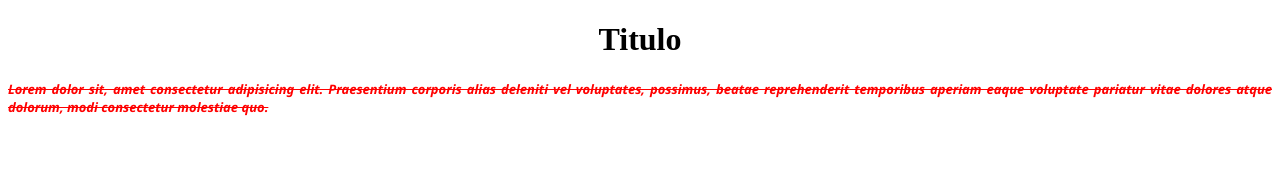
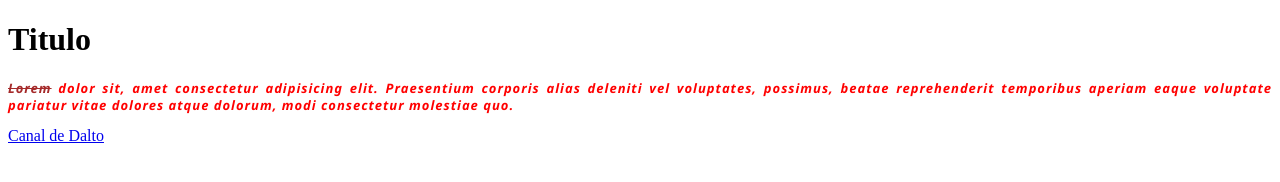
Before and after one commit to Sukhdeep-Singh08/cursohtmlcss, a plain HTML site: page css/propiedades-texto/index.html in a window 1280 px wide. Drawn offline with Linux system fonts and the light colour scheme.

Commit message:
Agregar decoración de texto 'line-through' a los elementos span y ajustar estilos de párrafo

```diff
--- a/css/propiedades-texto/index.html
+++ b/css/propiedades-texto/index.html
@@ -8,6 +8,7 @@
 </head>
 <body>
     <h1>Titulo</h1>
-    <p>Lorem  dolor sit, amet consectetur adipisicing elit. Praesentium corporis alias deleniti vel voluptates, possimus, beatae reprehenderit temporibus aperiam eaque voluptate pariatur vitae dolores atque dolorum, modi consectetur molestiae quo.</p>
+    <p><span>Lorem</span>  dolor sit, amet consectetur adipisicing elit. Praesentium corporis alias deleniti vel voluptates, possimus, beatae reprehenderit temporibus aperiam eaque voluptate pariatur vitae dolores atque dolorum, modi consectetur molestiae quo.</p>
+    <a href="https://www.youtube.com/watch?v=ELSm-G201Ls">Canal de Dalto</a>
 </body>
 </html>
--- a/css/propiedades-texto/styles.css
+++ b/css/propiedades-texto/styles.css
@@ -5,9 +5,13 @@ p{
     font-weight: bolder; /*Si ponemos Bold = 700, si ponemos bolder lo hace mas grueso un escalon mas (De lo maximo que se pueda de cada tipografia*/
     font-style: oblique; /*Italic = Muy inclinada, Oblique = Medio inclinado y normal es normal*/ /*Hay una funcion de poner con un espacio despues de oblique o italic los grados que quieres ponerle al texto.*/
     text-align: justify; /*Alinea nuestro texto como a la izquierda (start = tambien se puede poner es lo mismo que izquierda), derecha (end =") ,centro y justify (para que el texto quede iguald e tamaño y se lea mejor como en Word)*/
-    text-decoration:line-through; /*Decoración del texto: Underline(Subraya el texto),overline(subrayar por arriba en vez de abajo),line-through(Tacha el texto)*/
+    text-decoration:none; /*Decoración del texto: Underline(Subraya el texto),overline(subrayar por arriba en vez de abajo),line-through(Tacha el texto)*/
+    line-height: 1.3; /*El tamaño entre lineas o distancia que hay entre linea a linea*/
+    letter-spacing: 1px; /*Espaciado entre letras*/
 }
 
-h1{
-    text-align: center;
+
+span{
+    text-decoration: line-through;
+    color: brown;
 }
```
